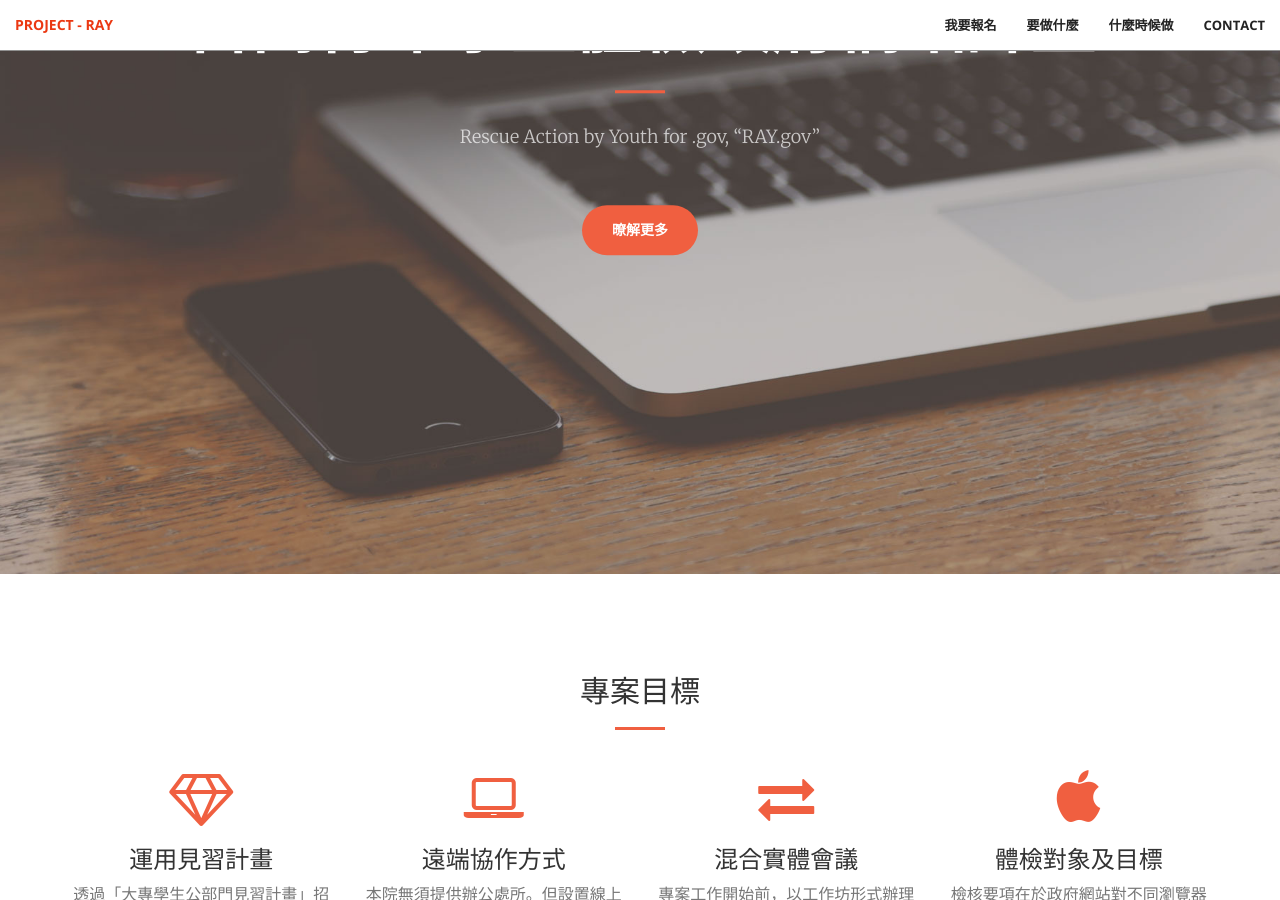
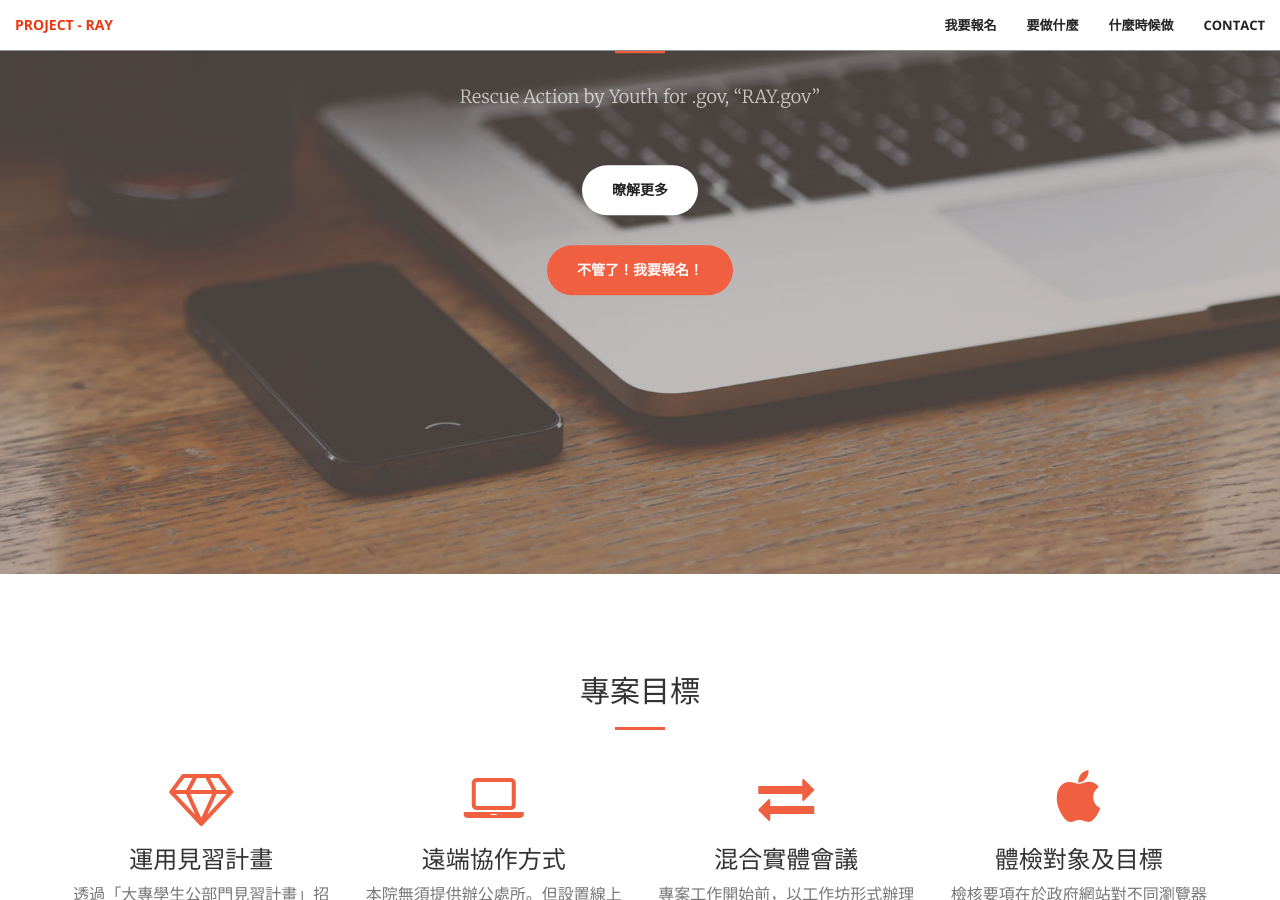
Before and after one commit to PDIS/ray2018, a Jekyll site: the page built from docs/index.html, in a window 1280 px wide and 900 px high, scrolled down 326 px. Built offline with Jekyll 4.4.1, drawn with Linux system fonts in a browser that asks for light colours.

Commit message:
add button

```diff
--- a/docs/_includes/header.html
+++ b/docs/_includes/header.html
@@ -4,7 +4,10 @@
             <h1>百萬青年學生體檢政府網站計畫</h1>
             <hr>
             <p>Rescue Action by Youth for .gov, “RAY.gov”</p>
-            <a href="#about" class="btn btn-primary btn-xl page-scroll">暸解更多</a>
+            <a href="#services" class="btn btn-default btn-xl page-scroll">暸解更多</a>
+            <br>
+            <br>
+            <a href="#about" class="btn btn-primary btn-xl page-scroll">不管了！我要報名！</a>
         </div>
     </div>
 </header>
```
